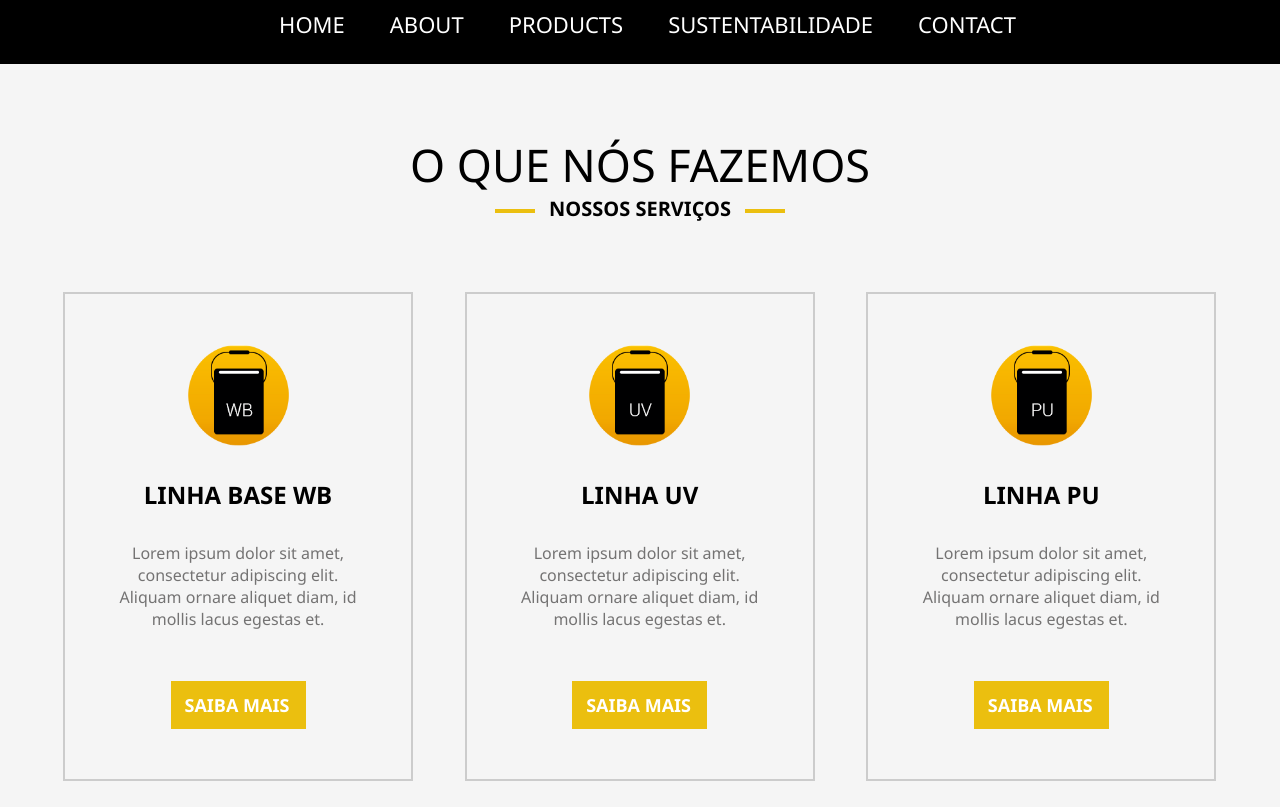
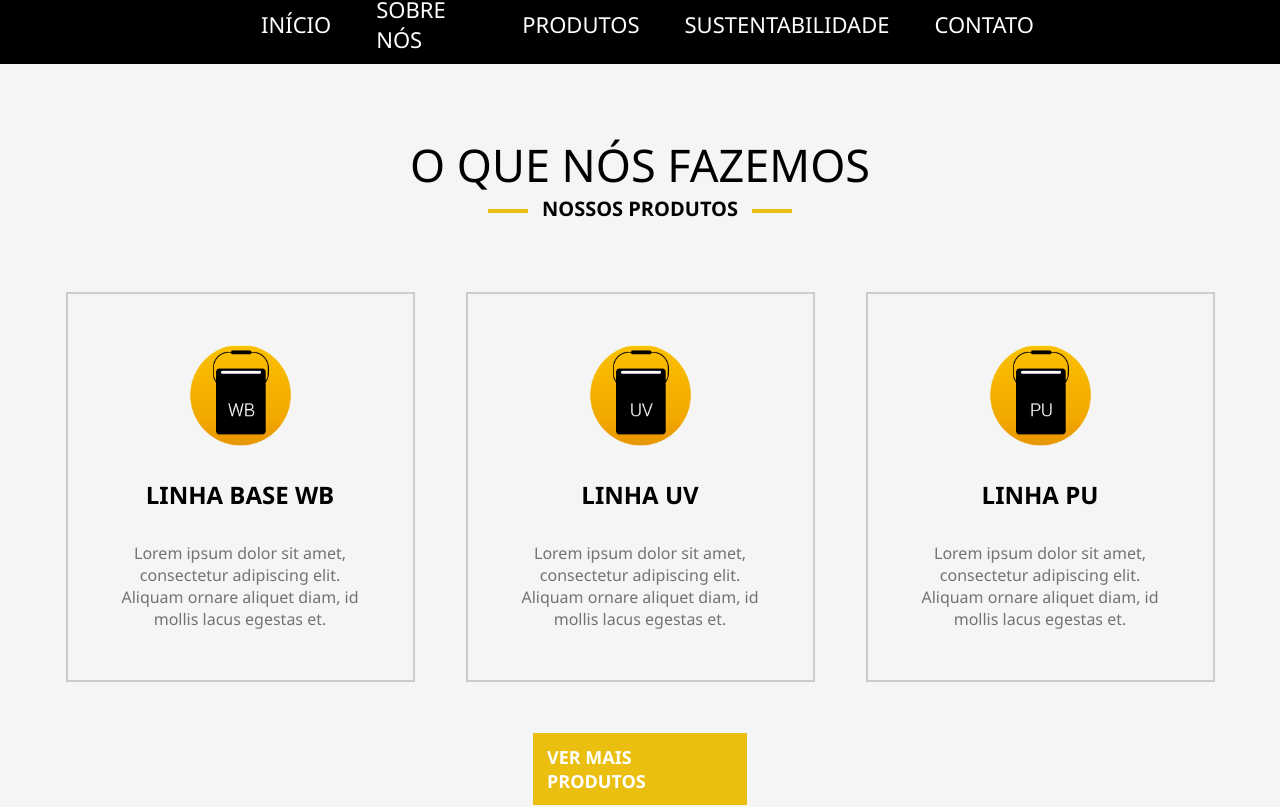
Before and after one commit to FelipeSHenrique/site-ccbcoatings, a React (Create React App) app: page / in a window 1280 px wide. Shown: the part 816-1623 px from the top of the page. Built offline with nearby package versions, Linux system fonts and the light colour scheme.

Commit message:
Seção produtos e responsividade
Foi reformulado a seção de produtos e foi arrumado a responsividade para todos os dispositivos.

```diff
--- a/src/components/CardHome/index.jsx
+++ b/src/components/CardHome/index.jsx
@@ -8,7 +8,7 @@ function CardHome({ icon, title, info }) {
       <img src={icon} alt={title} />
       <h2>{title}</h2>
       <p>{info}</p>
-      <a href="/produtos">saiba mais</a>
+      {/* <a href="/produtos">saiba mais</a> */}
     </Container>
   );
 }
--- a/src/components/CardHome/styles.js
+++ b/src/components/CardHome/styles.js
@@ -3,7 +3,6 @@ import styled from 'styled-components';
 export const Container = styled.div`
   border: 2px solid var(--color-grey);
   padding: 50px;
-  width: 350px;
   display: flex;
   justify-content: center;
   align-items: center;
--- a/src/components/Menu/index.jsx
+++ b/src/components/Menu/index.jsx
@@ -25,19 +25,19 @@ function Menu() {
       <WrapperMenu>
         <ul>
           <li>
-            <Link to="/">Home</Link>
+            <Link to="/">início</Link>
           </li>
           <li>
-            <Link to="/sobre">About</Link>
+            <Link to="/sobre">sobre nós</Link>
           </li>
           <li>
-            <Link to="/produtos">Products</Link>
+            <Link to="/produtos">produtos</Link>
           </li>
           <li>
             <Link to="/sustentabilidade">sustentabilidade</Link>
           </li>
           <li>
-            <Link to="/contato">Contact</Link>
+            <Link to="/contato">contato</Link>
           </li>
         </ul>
       </WrapperMenu>
--- a/src/components/MenuMobile/index.jsx
+++ b/src/components/MenuMobile/index.jsx
@@ -21,19 +21,19 @@ function MenuMobile() {
       <WrapperMenuMobile open={open}>
         <ul>
           <li>
-            <Link to="/">Home</Link>
+            <Link to="/">início</Link>
           </li>
           <li>
-            <Link to="/sobre">About</Link>
+            <Link to="/sobre">sobre nós</Link>
           </li>
           <li>
-            <Link to="/produtos">Products</Link>
+            <Link to="/produtos">produtos</Link>
           </li>
           <li>
             <Link to="/sustentabilidade">sustentabilidade</Link>
           </li>
           <li>
-            <Link to="/contato">Contact</Link>
+            <Link to="/contato">contato</Link>
           </li>
         </ul>
       </WrapperMenuMobile>
--- a/src/components/MenuMobile/styles.js
+++ b/src/components/MenuMobile/styles.js
@@ -15,7 +15,7 @@ export const StyleBurger = styled.div`
   justify-content: space-around;
   flex-flow: column nowrap;
   position: fixed;
-  top: 10px;
+  top: 25px;
   right: 10px;
   z-index: 22;
 
--- a/src/pages/Home/index.jsx
+++ b/src/pages/Home/index.jsx
@@ -75,12 +75,13 @@ function Home() {
       <Menu />
 
       <SectionProducts>
-        <Titles title="o que nós fazemos" subTitle="nossos serviços" />
+        <Titles title="o que nós fazemos" subTitle="nossos produtos" />
         <Cards>
           <CardHome icon={iconWB} title="linha base wb" info="Lorem ipsum dolor sit amet, consectetur adipiscing elit. Aliquam ornare aliquet diam, id mollis lacus egestas et." />
           <CardHome icon={iconUV} title="linha uv" info="Lorem ipsum dolor sit amet, consectetur adipiscing elit. Aliquam ornare aliquet diam, id mollis lacus egestas et." />
           <CardHome icon={iconPU} title="linha pu" info="Lorem ipsum dolor sit amet, consectetur adipiscing elit. Aliquam ornare aliquet diam, id mollis lacus egestas et." />
         </Cards>
+        <a href="/produtos">VER MAIS PRODUTOS</a>
       </SectionProducts>
 
       <SectionMessage>
--- a/src/pages/Home/styled.js
+++ b/src/pages/Home/styled.js
@@ -68,6 +68,22 @@ export const InfoHeader = styled.div`
 export const SectionProducts = styled.section`
   max-width: 1154px;
   margin: 70px auto;
+  display: flex;
+  flex-direction: column;
+  justify-content: center;
+  align-items: center;
+
+  >a {
+    display: block;
+    width: 214px;
+    padding: 12px 14px;
+    color: var(--color-white);
+    text-transform: uppercase;
+    font-size: 18px;
+    font-weight: bold;
+    background-color: var(--color-yellow);
+    margin-top: 51px;
+  }
 `;
 
 export const Cards = styled.div`
@@ -75,8 +91,15 @@ export const Cards = styled.div`
   display: grid;
   grid-template-columns: repeat(3, 1fr);
   grid-gap: 51px;
+
+  @media (max-width: 1178px) {
+    grid-template-columns: 1fr 1fr;
+    padding: 0px 2%;
+  }
+
   @media (max-width: 768px) {
     grid-template-columns: 1fr;
+    padding: 0px 2%;
   }
 `;
 
```
